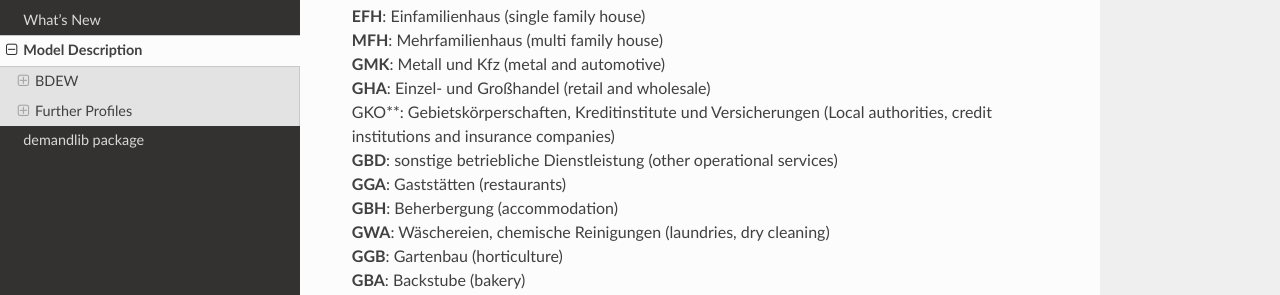
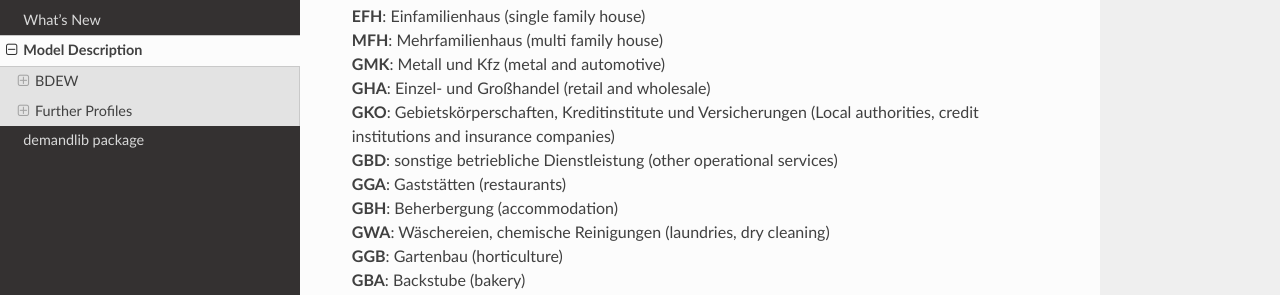
Before and after one commit to oemof/demandlib, a Sphinx documentation site: the page built from doc/description.rst, in a window 1280 px wide and 900 px high, scrolled down 862 px. Shown: the part 155-450 px from the top of the window. Built offline with Sphinx 7.4.7 and the Read the Docs theme 2.0.0, drawn with Linux system fonts in a browser that asks for light colours; formulas are drawn with MathJax 3.

```diff
--- a/doc/description.rst
+++ b/doc/description.rst
@@ -46,7 +46,7 @@ Types of houses:
 | **MFH**: Mehrfamilienhaus (multi family house)
 | **GMK**: Metall und Kfz (metal and automotive)
 | **GHA**: Einzel- und Großhandel (retail and wholesale)
-| GKO**: Gebietskörperschaften, Kreditinstitute und Versicherungen (Local authorities, credit institutions and insurance companies)
+| **GKO**: Gebietskörperschaften, Kreditinstitute und Versicherungen (Local authorities, credit institutions and insurance companies)
 | **GBD**: sonstige betriebliche Dienstleistung (other operational services)
 | **GGA**: Gaststätten (restaurants)
 | **GBH**: Beherbergung (accommodation)
```
